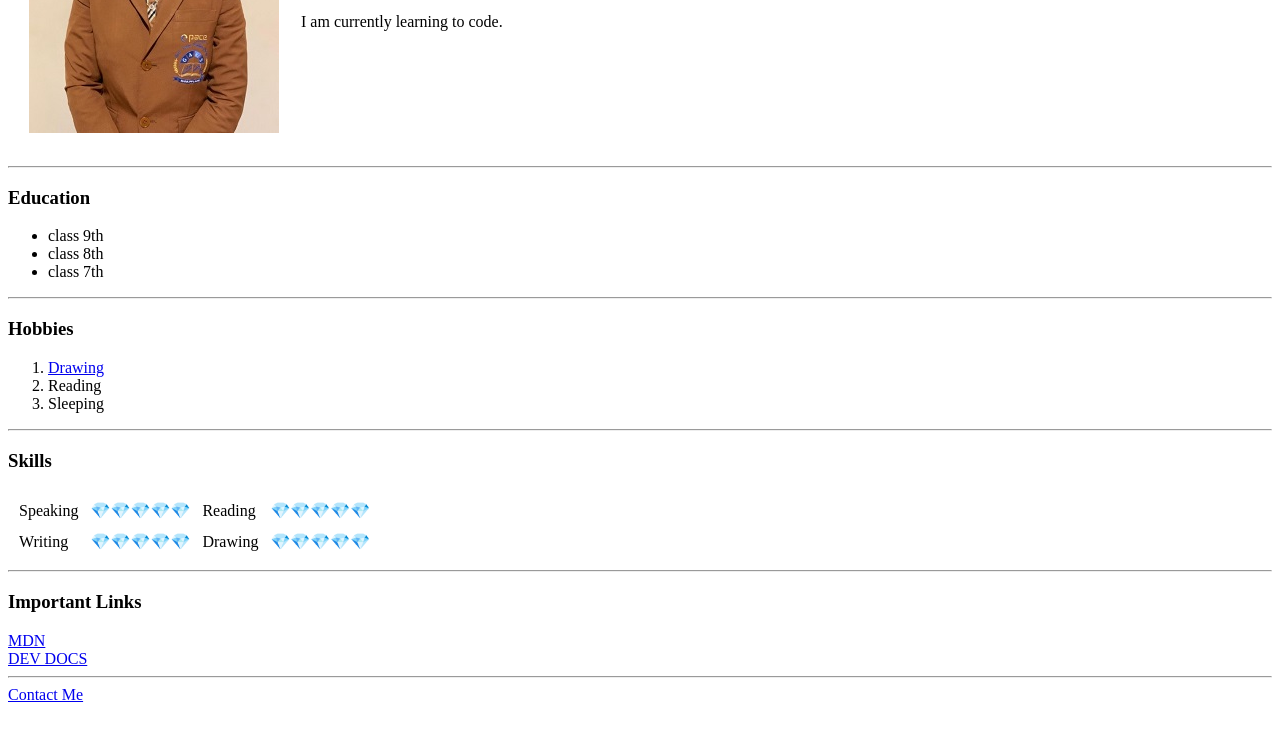
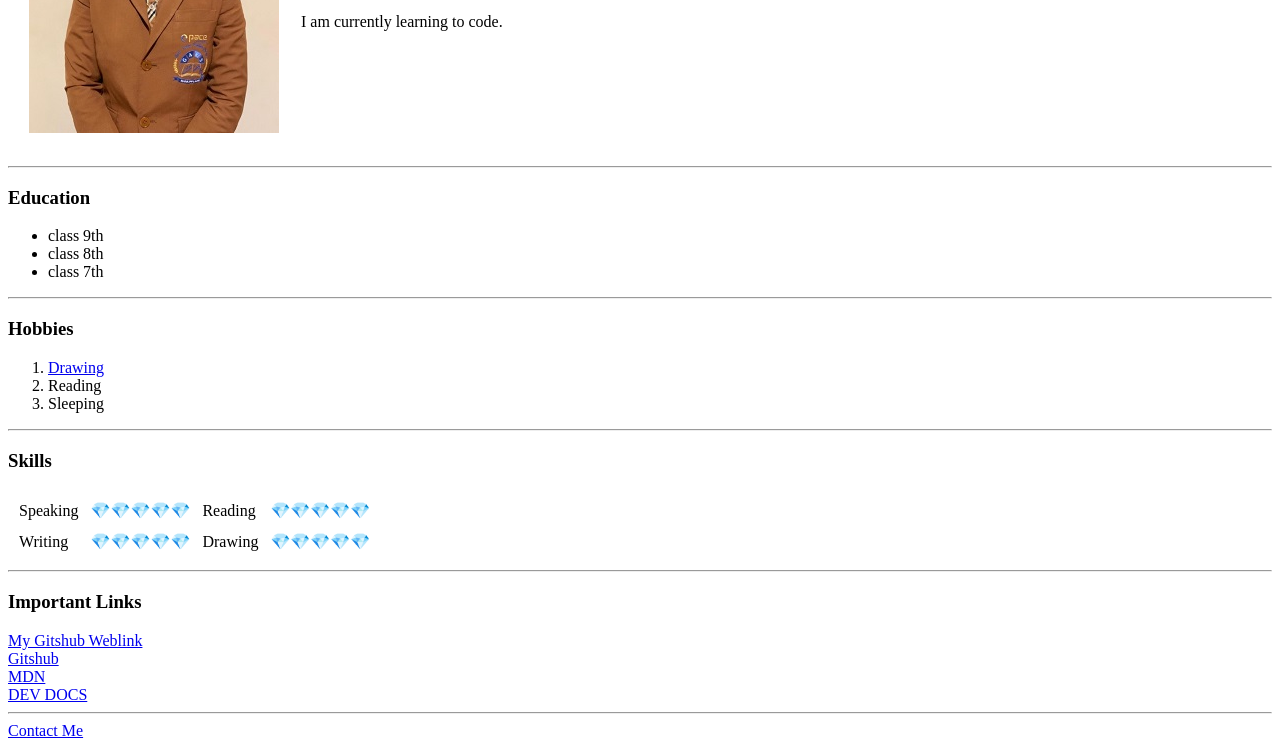
Before and after one commit to whizsneha/cv, a plain HTML site: page index.html in a window 1280 px wide. Shown: the part 219-967 px from the top of the page. Before the commit the page ends 931 px from the top, so only its background shows below. Drawn offline with Linux system fonts and the light colour scheme.

Commit message:
Add files via upload

```diff
--- a/index.html
+++ b/index.html
@@ -50,6 +50,12 @@
     <hr>
     <h3>Important Links</h3>
     <div>
+        <a href="https://whizsneha.github.io/cv/" target="_blank"> My Gitshub Weblink</a>
+    </div>
+    <div>
+        <a href="https://github.com/login" target="_blank"> Gitshub</a>
+    </div>
+    <div>
         <a href="https://developer.mozilla.org/en-US/docs/Web/HTML" target="_blank"> MDN</a>
     </div>
     <div>
```
